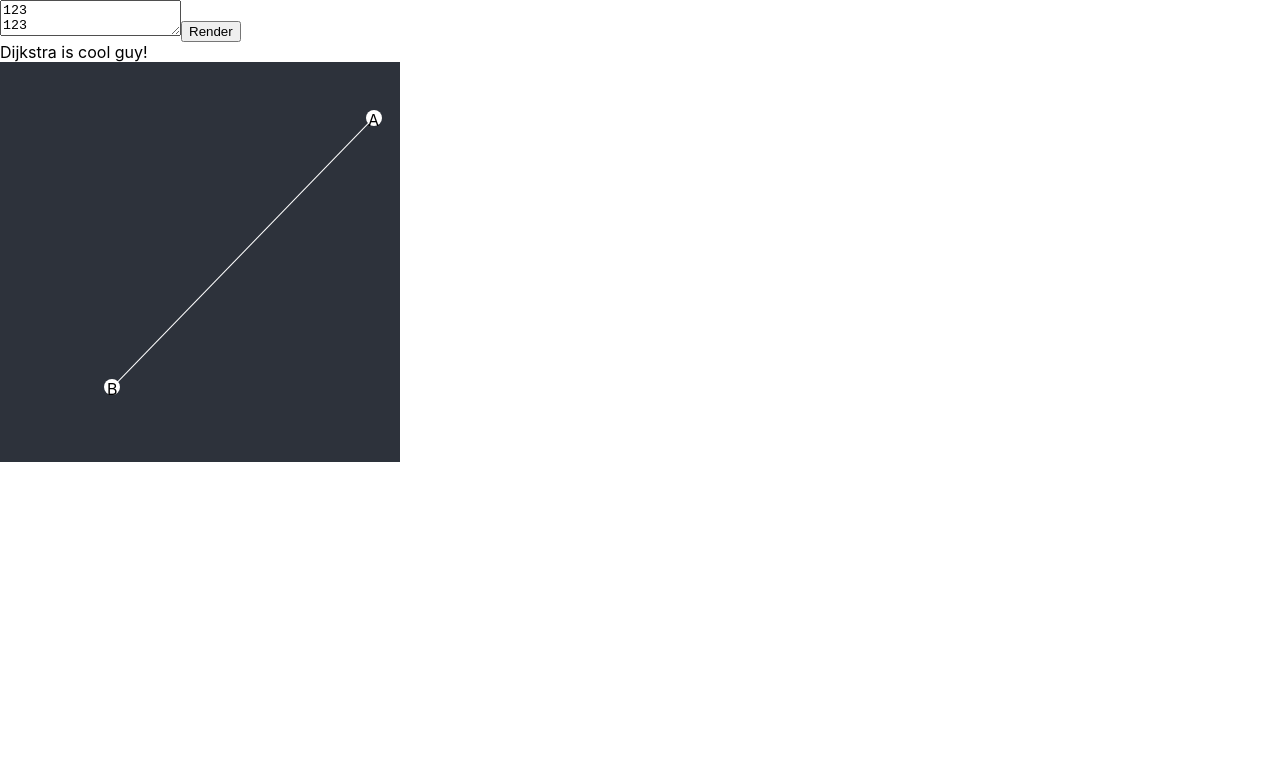
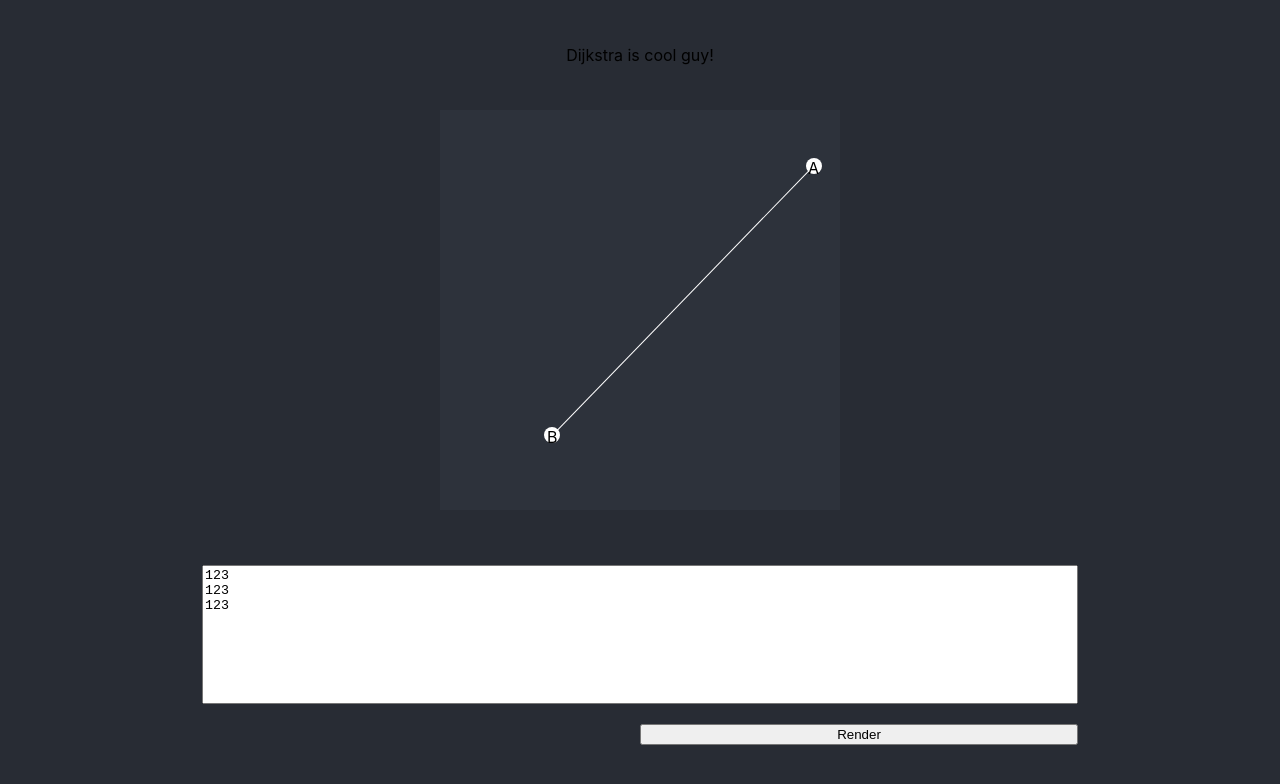
Before and after one commit to songofroland/pt-dijkstra, a React (Create React App) app: page / in a window 1280 px wide. Shown: the top 784 px of the page. Built offline with nearby package versions, Linux system fonts and the light colour scheme.

Commit message:
Fix CSS style

```diff
--- a/src/App.css
+++ b/src/App.css
@@ -4,18 +4,12 @@
 }
 
 .app {
-  text-align: center;
-}
-
-.app-header {
+  height: 100vh;
   background-color: var(--background-color);
-  min-height: 100vh;
   display: flex;
   flex-direction: column;
   align-items: center;
-  justify-content: center;
-  font-size: calc(10px + 2vmin);
-  color: white;
+  justify-content: space-evenly;
 }
 
 .canvas {
@@ -35,3 +29,28 @@
   background-color: white;
   color: black;
 }
+
+.graphEditor {
+  display: flex;
+  flex-direction: column;
+  align-items: stretch;
+  resize: none;
+  width: 70vw;
+}
+
+.editorBar {
+  display: grid;
+  grid-template-columns: 50% 50%;
+  min-height: em;
+  margin: 10px;
+}
+
+.graphValid > * {
+  display: none;
+}
+
+textarea {
+  margin: 10px;
+  min-height: 10em;
+  resize: none;
+}
--- a/src/App.tsx
+++ b/src/App.tsx
@@ -5,12 +5,10 @@ import Canvas from './components/Canvas';
 
 function App() {
   return (
-    <div className="App">
-      <header className="App-header">
-        <GraphEditor/>
-        Dijkstra is cool guy!
-        <Canvas nodes={['A', 'B']} edges={[{from: 0, to: 1}]}/>
-      </header>
+    <div className="app">
+      Dijkstra is cool guy!
+      <Canvas nodes={['A', 'B']} edges={[{from: 0, to: 1}]}/>
+      <GraphEditor/>
     </div>
   );
 }
--- a/src/components/GraphEditor.tsx
+++ b/src/components/GraphEditor.tsx
@@ -1,6 +1,6 @@
 import React from 'react';
-import {useState} from 'react';
-import {isValid, parse} from '../logic/graphParsing';
+import { useState } from 'react';
+import { isValid, parse } from '../logic/graphParsing';
 import samples from '../logic/graphSamples';
 
 function GraphEditor() {
@@ -11,7 +11,7 @@ function GraphEditor() {
 
   const textareaCallback = (e: React.ChangeEvent<HTMLTextAreaElement>) => {
     const userText = e.target.value;
-    setUserInput({isCorrect: isValid(userText), text: userText});
+    setUserInput({ isCorrect: isValid(userText), text: userText });
   };
 
   const renderCallback = (e: React.MouseEvent<HTMLInputElement>) => {
@@ -19,11 +19,17 @@ function GraphEditor() {
     console.log(e);
   };
 
-  return <div className="graphEditor">
+  return <div className='graphEditor'>
     <textarea onChange={textareaCallback} value={userInput.text} />
-    {!userInput.isCorrect ? <div>This cannot be converted to graph</div> : null}
-    <input type="button" value="Render" onClick={renderCallback} />
+    <div className='editorBar'>
+      <div className=
+        {userInput.isCorrect ? 'graphValid' : ''}>
+        <span>This cannot be converted to graph</span>
+      </div>
+      <input type='button' value='Render' onClick={renderCallback} />
+    </div>
   </div>;
+
 }
 
 export default GraphEditor;
```
